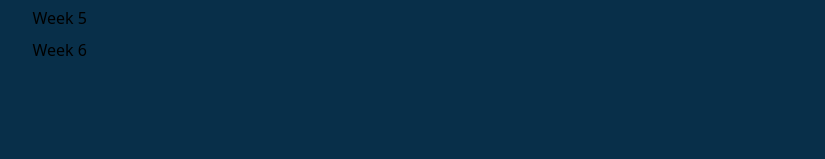
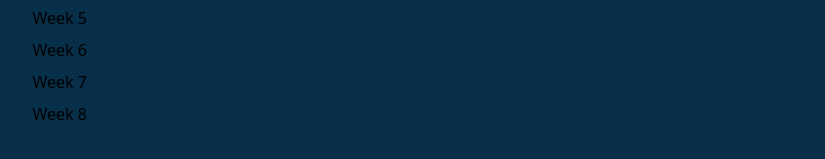
Before and after one commit to edwardmontilla/cprg306-assignments, a Next.js app: page / in a window 1280 px wide. Shown: the part 323-482 px from the top of the page, without its empty margins (220-1045 px from the left). Built offline with nearby package versions, Linux system fonts and the light colour scheme.

Commit message:
added new weeks

```diff
--- a/app/page.js
+++ b/app/page.js
@@ -31,9 +31,17 @@ export default function Page() {
             </ul>
             <ul class="mb-2 hover:underline underline-offset-2">
               <Link href="/week5">{"\n"}Week 5</Link>
-            </ul><ul class="mb-2 hover:underline underline-offset-2">
+            </ul>
+            <ul class="mb-2 hover:underline underline-offset-2">
               <Link href="/week6">{"\n"}Week 6</Link>
             </ul>
+            <ul class="mb-2 hover:underline underline-offset-2">
+              <Link href="/week7">{"\n"}Week 7</Link>
+            </ul>
+            <ul class="mb-2 hover:underline underline-offset-2">
+              <Link href="/week8">{"\n"}Week 8</Link>
+            </ul>
+
 
           </div>
 
--- a/app/week5/item-list.js
+++ b/app/week5/item-list.js
@@ -20,7 +20,7 @@ export default function ItemList() {
             <div class="flex items-center justify-center mb-4">
                 <p class="font-sans"> Filter By: </p>
             </div>
-            <div class="flex items-center justify-center space-x-2">
+            <div class="flex items-center justify-center space-x-2 mb-6">
                 <button
                     onClick={() => setSortBy("name")}
                     class="text-xs text-white bg-slate-800 border-2 border-slate-700 h-8 w-13 max-w-s px-3 rounded-lg hover:bg-cyan-700">
```
